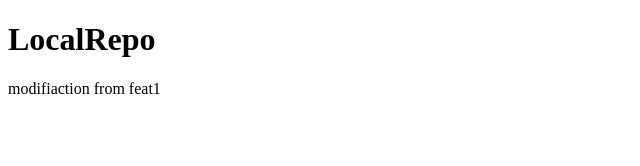
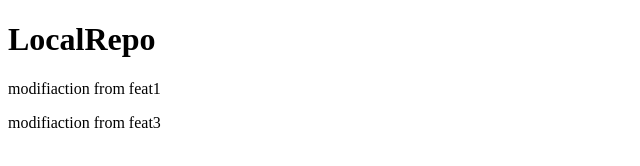
Before and after one commit to PC-PulaChandu/Local, a plain HTML site: page index.html in a window 1280 px wide. Shown: the whole page, without its empty margins (0-640 px from the left). Drawn offline with Linux system fonts and the light colour scheme.

Commit message:
Commited from feat3

```diff
--- a/index.html
+++ b/index.html
@@ -6,5 +6,6 @@
     <body>
         <h1>LocalRepo</h1>
         <p>modifiaction from feat1</p>
+        <p>modifiaction from feat3</p>
     </body>
 </html>
```
